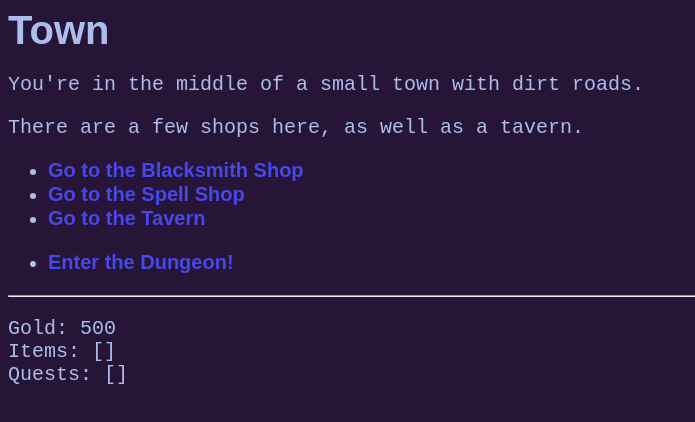
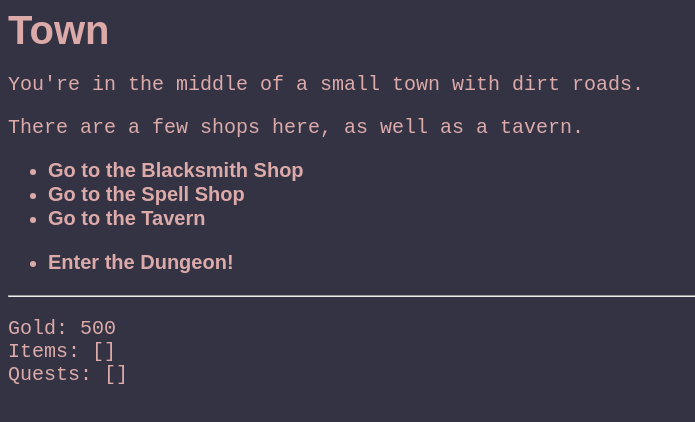
Before and after one commit to jwbutler/cyoa-new, a React (Vite) app: page / in a window 1280 px wide. Shown: the top 422 px of the page, without its empty margins (0-695 px from the left). Built offline with nearby package versions, Linux system fonts and the light colour scheme.

Commit message:
color scheme

```diff
--- a/src/index.css
+++ b/src/index.css
@@ -1,8 +1,11 @@
 :root {
-  --color-text: hsl(225, 60%, 80%);
+  /*--color-text: hsl(225, 60%, 80%);
   --color-background: hsl(270, 45%, 15%);
-  --color-link: hsl(240, 80%, 60%);
-  --color-link-active: hsl(240, 90%, 70%);
+  --color-link-active: hsl(240, 90%, 70%);*/
+  --color-text: #daa;
+  --color-background: #334;
+  --color-link: var(--color-text);
+  --color-link-active: var(--color-text);
 }
 
 body {
```
